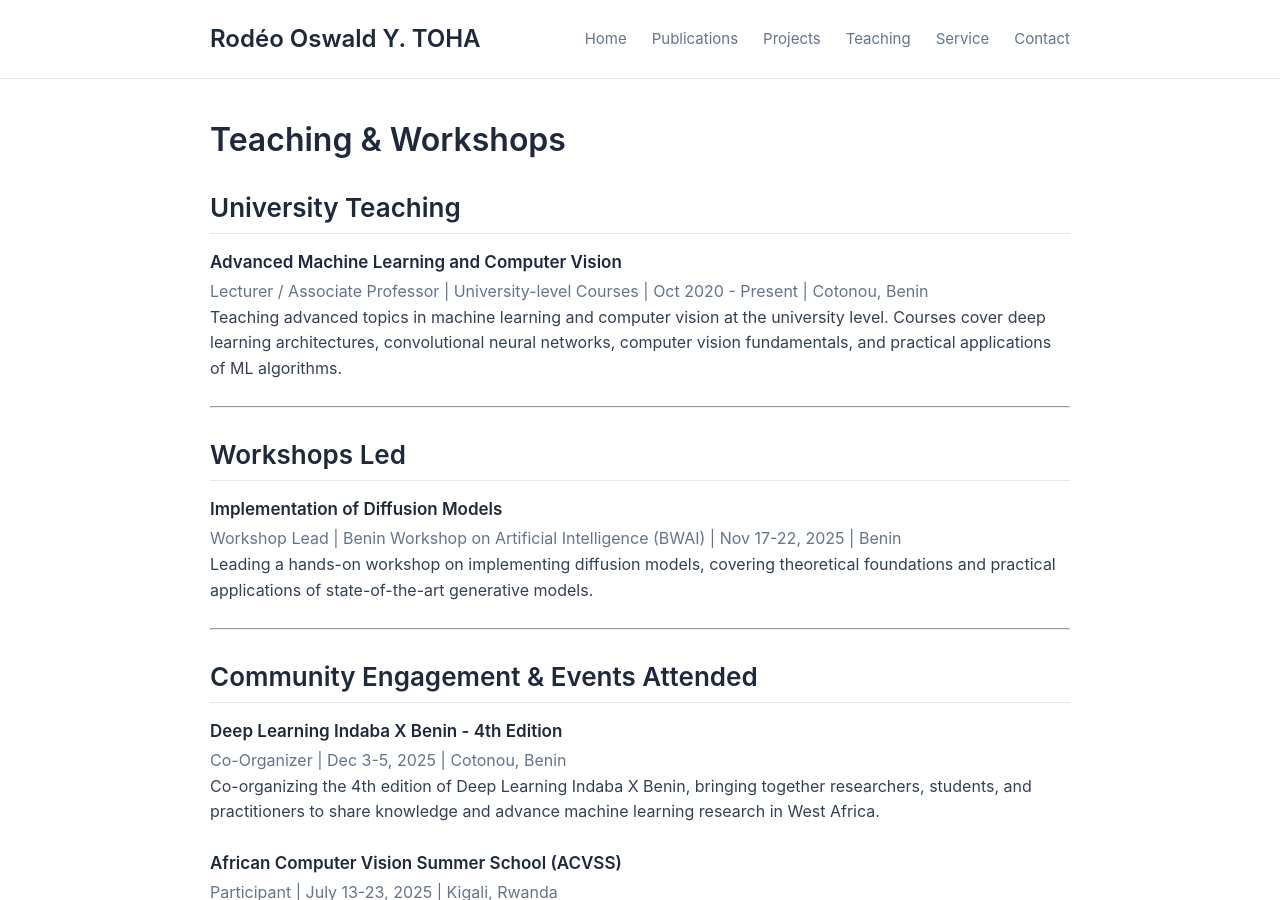
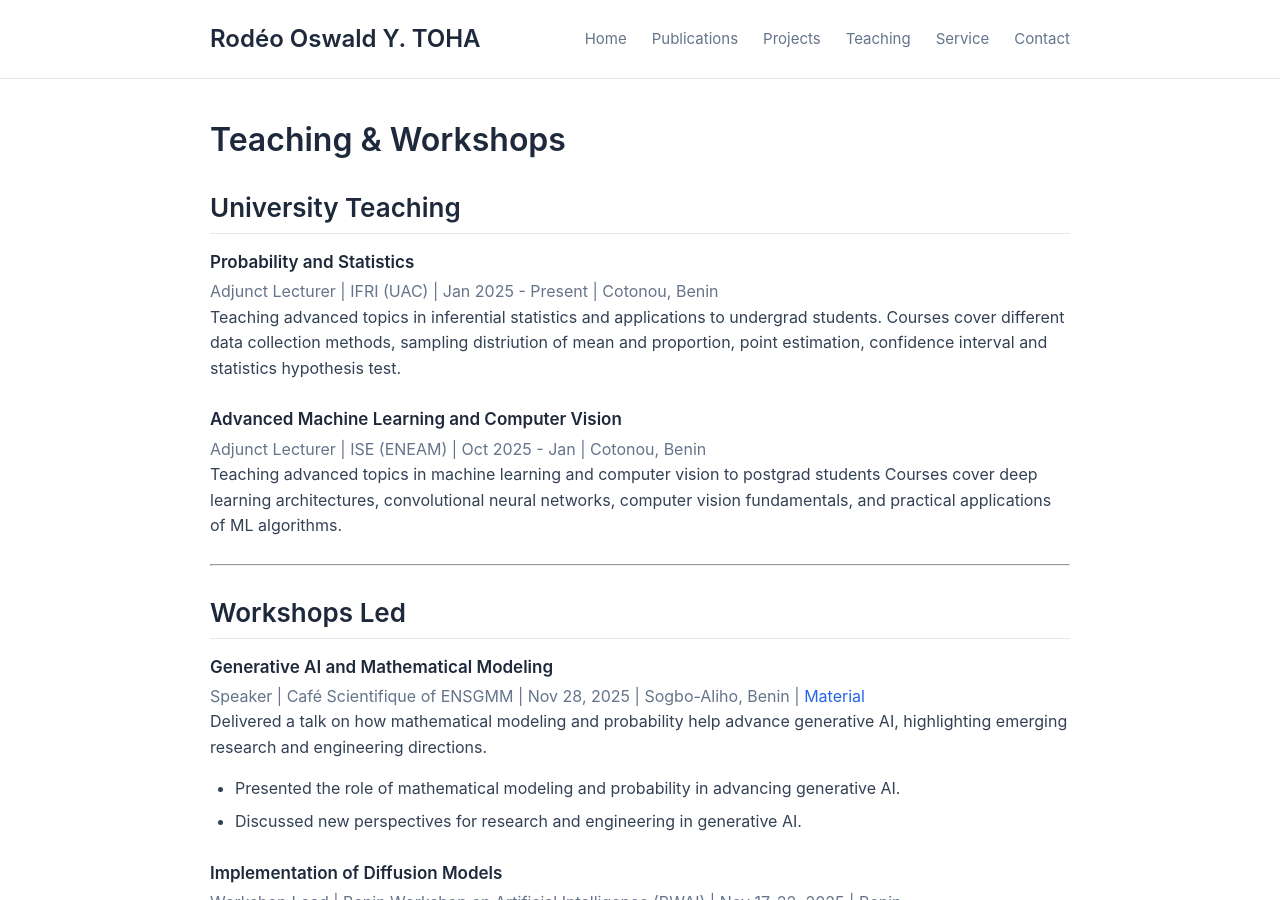
Before and after one commit to Roda10/my-academic-site, a Jekyll site: the page built from teaching.md, in a window 1280 px wide and 900 px high. Built offline with Jekyll 4.4.1, drawn with Linux system fonts in a browser that asks for light colours.

Commit message:
Update teaching.md with new courses and workshop details
Added details for new courses and workshops, including roles and teaching topics.

```diff
--- a/teaching.md
+++ b/teaching.md
@@ -8,16 +8,39 @@ title: Teaching
 ## University Teaching
 
 <div class="teaching-item">
+  <div class="course-name">Probability and Statistics</div>
+  <div class="course-role">Adjunct Lecturer | IFRI (UAC) | Jan 2025 - Present | Cotonou, Benin</div>
+  <p>
+    Teaching advanced topics in inferential statistics and applications to undergrad students. Courses cover different data collection methods, sampling distriution of mean and proportion, point estimation, confidence interval and statistics hypothesis test.
+  </p>
+</div>
+
+<div class="teaching-item">
   <div class="course-name">Advanced Machine Learning and Computer Vision</div>
-  <div class="course-role">Lecturer / Associate Professor | University-level Courses | Oct 2020 - Present | Cotonou, Benin</div>
+  <div class="course-role">Adjunct Lecturer | ISE (ENEAM)  | Oct 2025 - Jan | Cotonou, Benin</div>
   <p>
-    Teaching advanced topics in machine learning and computer vision at the university level. Courses cover deep learning architectures, convolutional neural networks, computer vision fundamentals, and practical applications of ML algorithms.
+    Teaching advanced topics in machine learning and computer vision to postgrad students Courses cover deep learning architectures, convolutional neural networks, computer vision fundamentals, and practical applications of ML algorithms.
   </p>
 </div>
 
 ---
 
 ## Workshops Led
+<div class="teaching-item">
+  <div class="course-name">Generative AI and Mathematical Modeling</div>
+  <div class="course-role">
+    Speaker | Café Scientifique of ENSGMM |
+    Nov 28, 2025 | Sogbo-Aliho, Benin |
+    <a href="https://drive.google.com/file/d/1n89ln3L0o7KH543idiDuN9rOCbEpxpJ0/view?usp=sharing" target="_blank" rel="noopener noreferrer">Material</a>
+  </div>
+  <p>
+    Delivered a talk on how mathematical modeling and probability help advance generative AI, highlighting emerging research and engineering directions.
+  </p>
+  <ul>
+    <li>Presented the role of mathematical modeling and probability in advancing generative AI.</li>
+    <li>Discussed new perspectives for research and engineering in generative AI.</li>
+  </ul>
+</div>
 
 <div class="teaching-item">
   <div class="course-name">Implementation of Diffusion Models</div>
```
